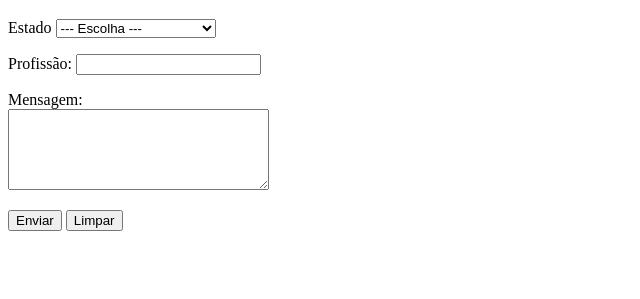
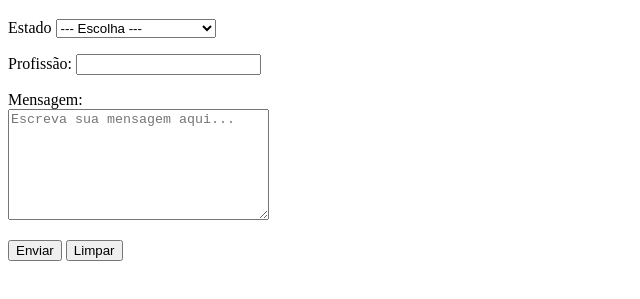
Before and after one commit to Fabiiano/html-css, a plain HTML site: page exercicios/atividades/ex025/form007.html in a window 1280 px wide. Shown: the part 61-360 px from the top of the page, without its empty margins (0-640 px from the left). Drawn offline with Linux system fonts and the light colour scheme.

Commit message:
Update form007.html

```diff
--- a/exercicios/atividades/ex025/form007.html
+++ b/exercicios/atividades/ex025/form007.html
@@ -42,7 +42,7 @@
         <p>
             <label for="msg">Mensagem: </label>
             <br>
-            <textarea name="msg" id="imsg" cols="30" rows="5"></textarea>
+            <textarea name="msg" id="imsg" cols="30" rows="7" placeholder="Escreva sua mensagem aqui..."></textarea>
             <!-- para textarea também é recomendado usar metodo post -->
         </p>
 
```
